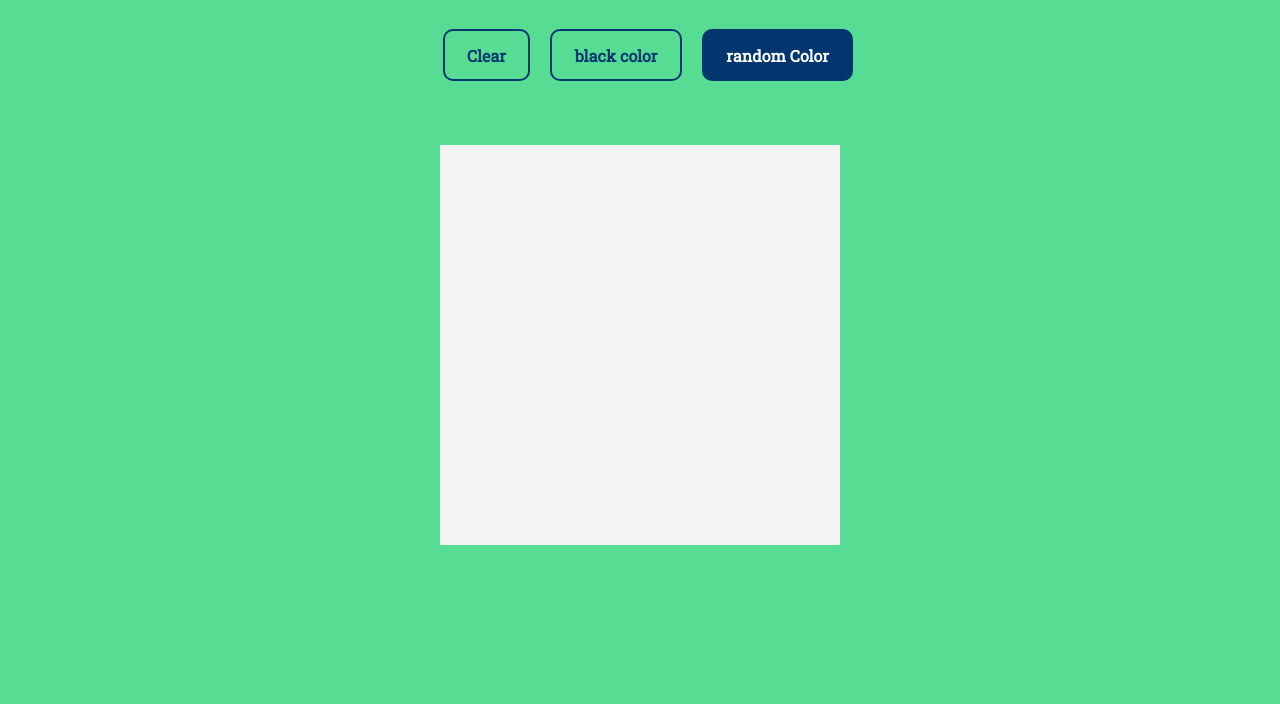
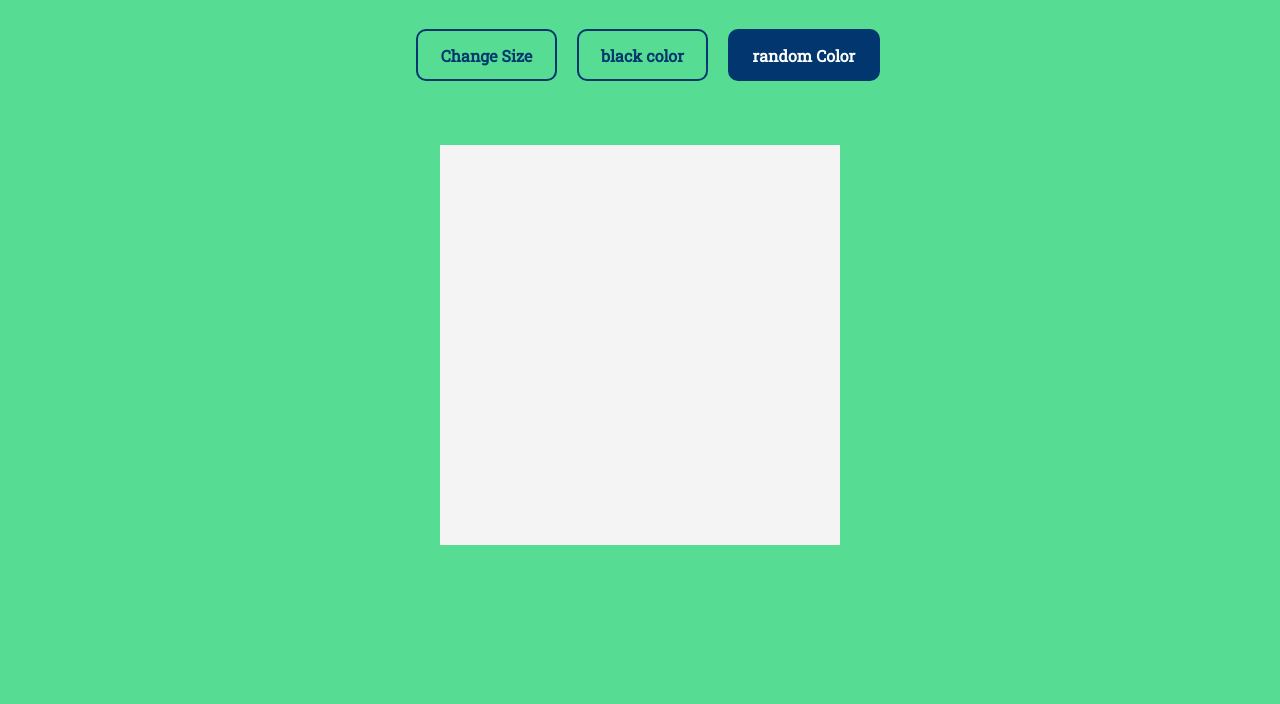
Before and after one commit to hamoud-Hmd/Etch-a-Sketch, a plain HTML site: page index.html in a window 1280 px wide. Shown: the part 96-800 px from the top of the page. Drawn offline with Linux system fonts and the light colour scheme; a web font is replaced by a local one.

Commit message:
Adding some transition and naming the clear button

```diff
--- a/index.html
+++ b/index.html
@@ -23,7 +23,7 @@
 
 		<div class="container">
 			<div class="btn-wrapper">
-				<button class="btn clear">Clear</button>
+				<button class="btn clear">Change Size</button>
 				<button class="btn blackColor">black color</button>
 				<button class="btn randomColor current">random Color</button>
 			</div>
--- a/style.css
+++ b/style.css
@@ -63,3 +63,7 @@ nav h1 {
 	margin: 4rem auto 0;
 	background-color: #f4f4f4;
 }
+
+#grid > div {
+	transition: all 0.5s ease-in-out;
+}
```
